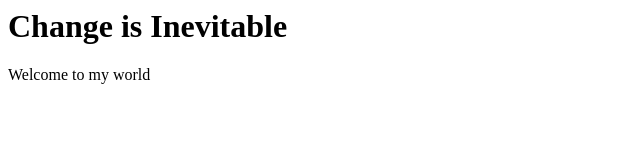
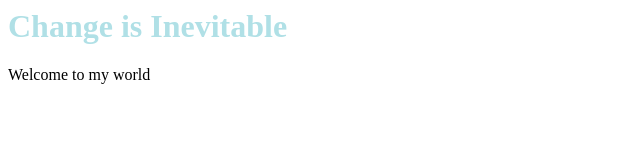
Before and after one commit to seventeenbk/speedbk, a plain HTML site: page index.html in a window 1280 px wide. Shown: the whole page, without its empty margins (0-640 px from the left). Drawn offline with Linux system fonts and the light colour scheme.

Commit message:
Update index.html

```diff
--- a/index.html
+++ b/index.html
@@ -5,7 +5,7 @@ The first one
 </title>
 </head>
 <body>
-<h1> Change is Inevitable </h1>
+<h1 style="text-align:centre; color:powderblue; size:300%"> Change is Inevitable </h1>
 <p> Welcome to my world </p>
 </body>
 </html>
```
